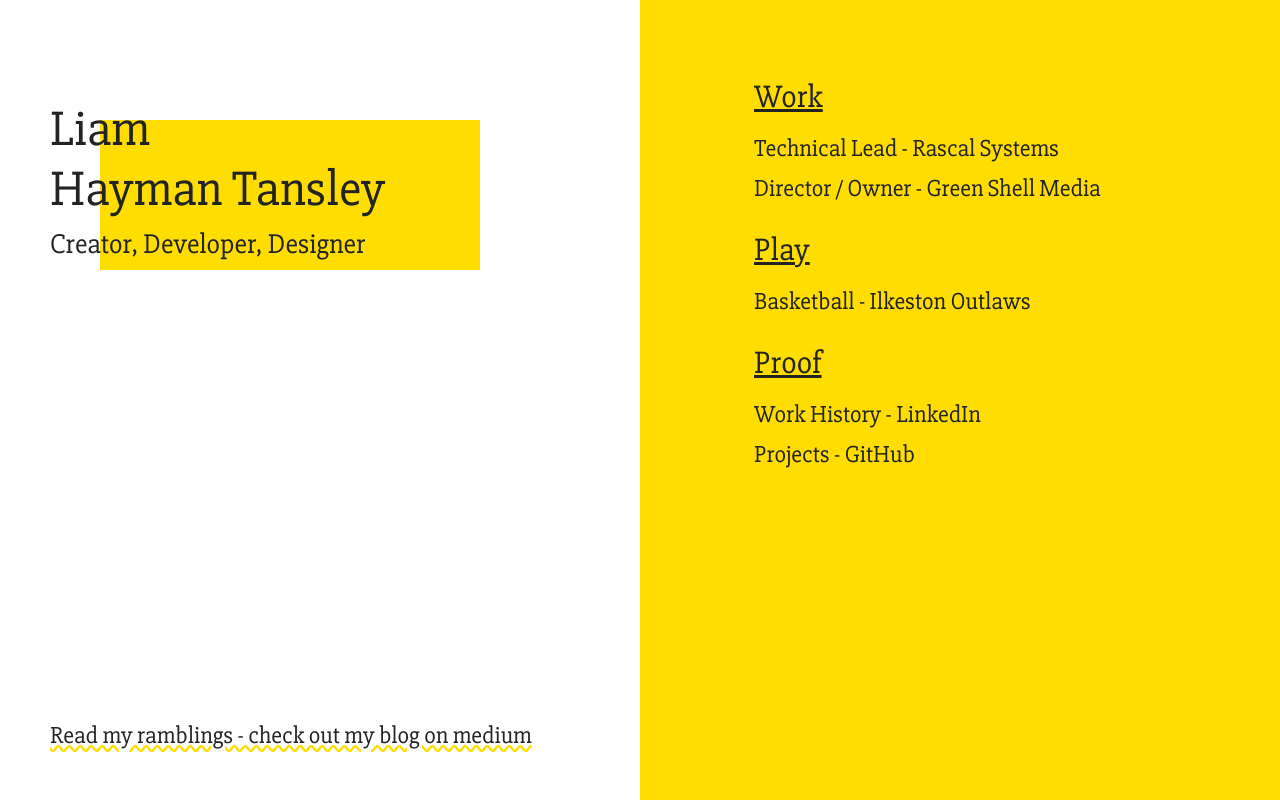
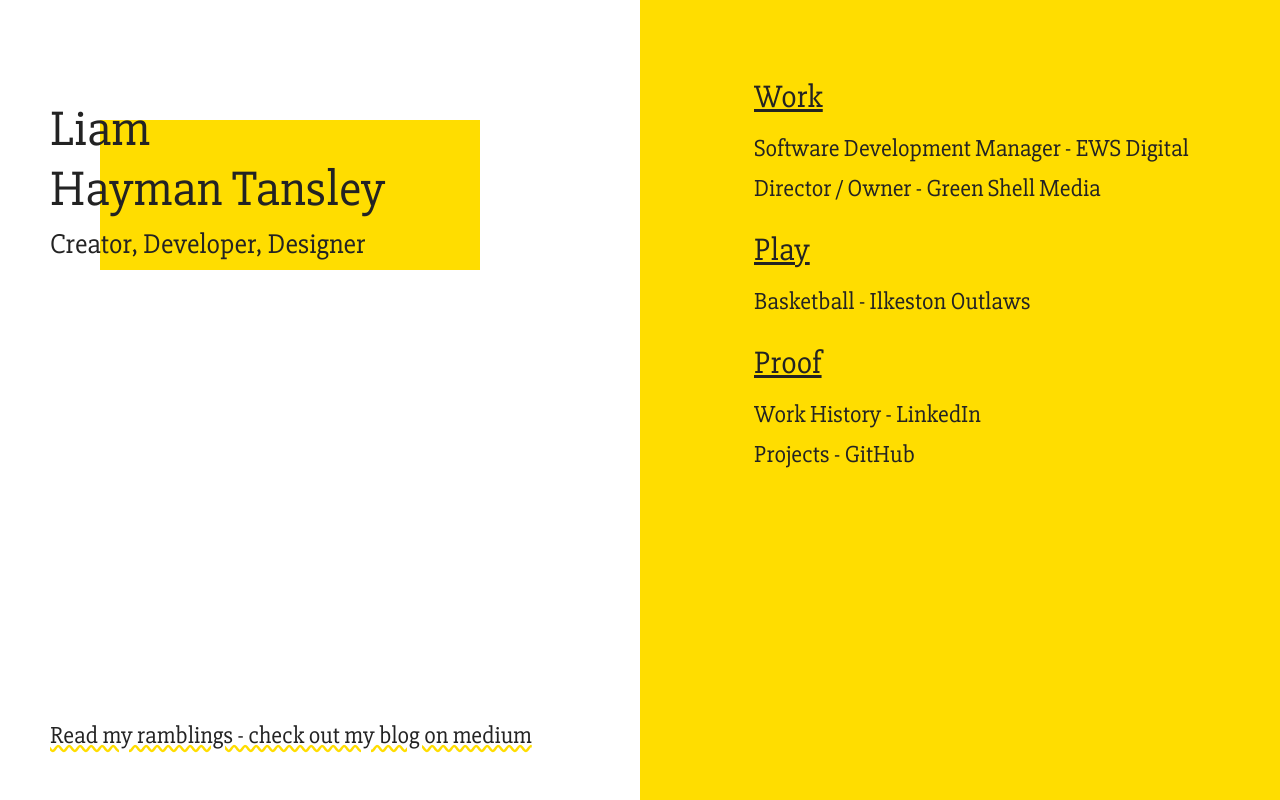
Before and after one commit to liamht/liamht.github.io, a plain HTML site: page index.html in a window 1280 px wide. Drawn offline with Linux system fonts and the light colour scheme.

Commit message:
Update index.html

```diff
--- a/index.html
+++ b/index.html
@@ -27,7 +27,7 @@
         <div class="col-lg-6 col-md-12 background-alt has-background pad-left-50">
             <div class="top-40">
                 <h2>Work</h2>
-                <p>Technical Lead - <a href="http://www.rascalsystems.com">Rascal Systems</a></p>
+                <p>Software Development Manager - <a href="http://ews.digital">EWS Digital</a></p>
                 <p>Director / Owner - <a href="https://www.greenshellmedia.com">Green Shell Media</a></p>
 
                 <h2>Play</h2>
```
